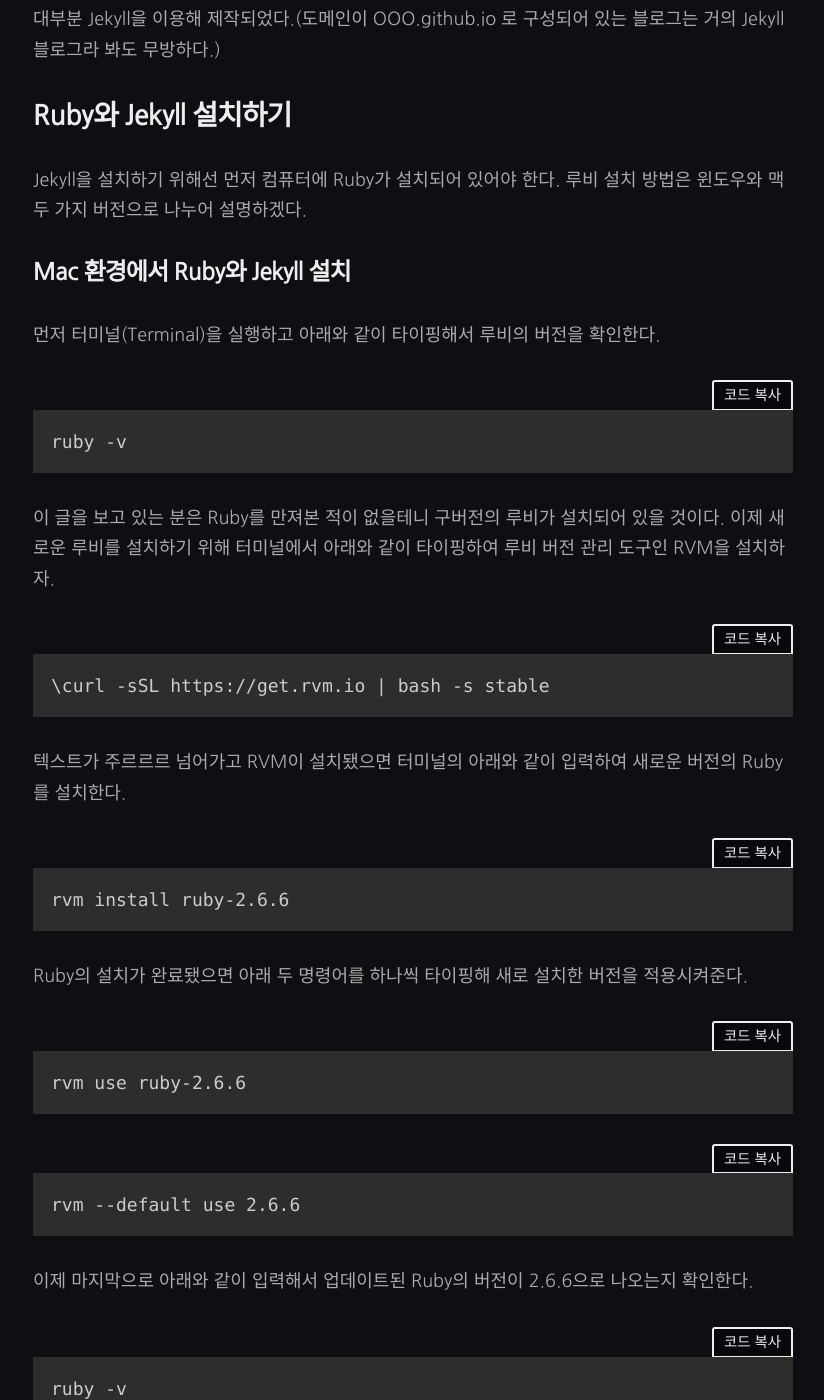
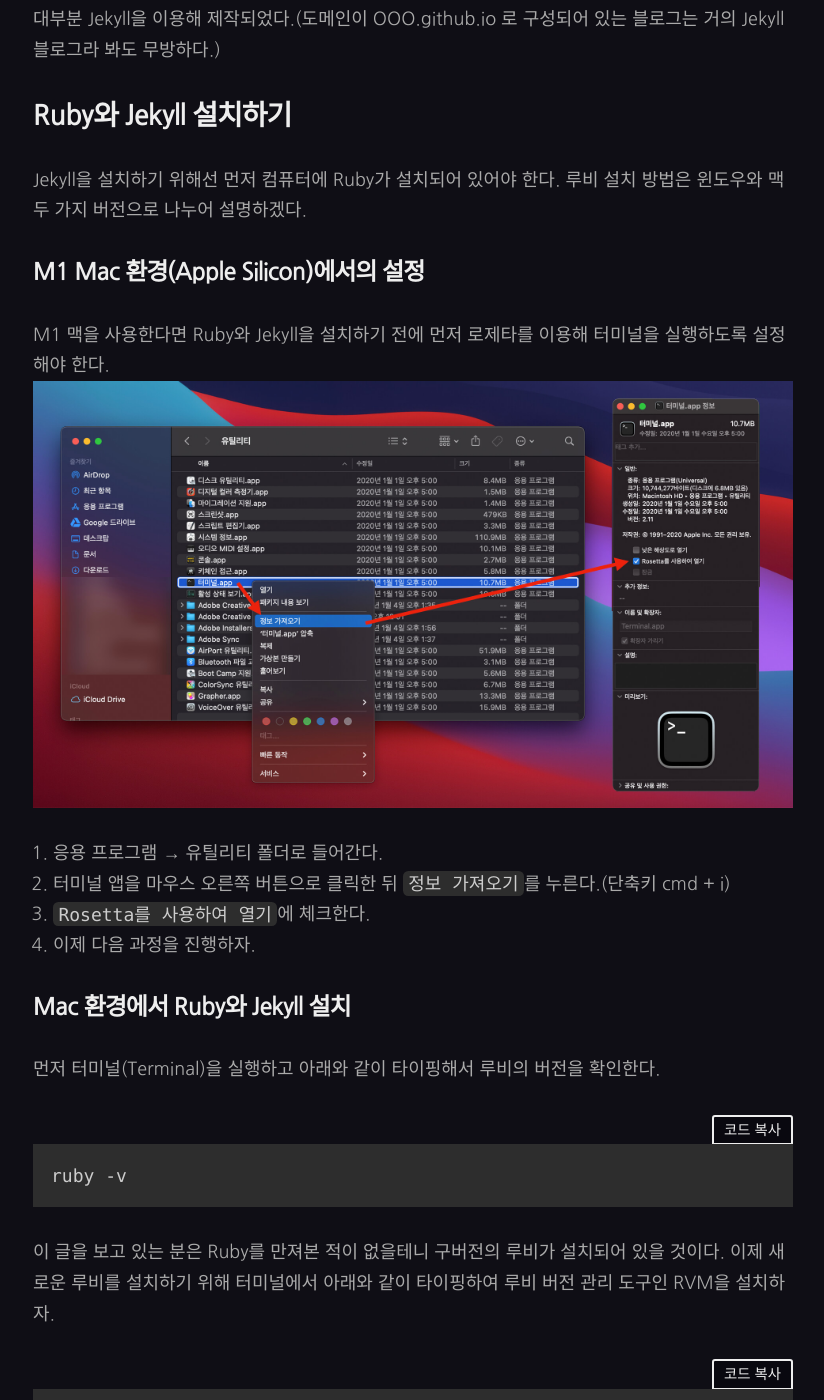
Before and after one commit to ogaeng/ogaeng-blog-dark, a Jekyll site: the page built from _posts/2020-05-01-jekyll-blog-install.md, in a window 1280 px wide and 1400 px high, scrolled down 1343 px. Shown: the whole window, without its empty margins (227-1051 px from the left). Built offline with Jekyll 4.4.1, drawn with Linux system fonts in a browser that asks for light colours; nearby versions of some CDN libraries; some of the changed text lies outside the part shown.

Commit message:
Jekyll 설치 글 업데이트(M1 내용 적용)

```diff
--- a/_posts/2020-05-01-jekyll-blog-install.md
+++ b/_posts/2020-05-01-jekyll-blog-install.md
@@ -27,6 +27,16 @@
 ## Ruby와 Jekyll 설치하기
 
 Jekyll을 설치하기 위해선 먼저 컴퓨터에 Ruby가 설치되어 있어야 한다. 루비 설치 방법은 윈도우와 맥 두 가지 버전으로 나누어 설명하겠다.
+
+### M1 Mac 환경(Apple Silicon)에서의 설정
+
+M1 맥을 사용한다면 Ruby와 Jekyll을 설치하기 전에 먼저 로제타를 이용해 터미널을 실행하도록 설정해야 한다.
+![M1 터미널 로제타 설정](/images/post/20/01-m1.jpeg)
+
+1. 응용 프로그램 → 유틸리티 폴더로 들어간다.
+2. 터미널 앱을 마우스 오른쪽 버튼으로 클릭한 뒤 `정보 가져오기`를 누른다.(단축키 cmd + i)
+3. `Rosetta를 사용하여 열기`에 체크한다.
+4. 이제 다음 과정을 진행하자.
 
 ### Mac 환경에서 Ruby와 Jekyll 설치
 
```
Also changed, not shown: other parts of _posts/2020-05-01-jekyll-blog-install.md (+1 -1 lines), _posts/2019-09-10-googleanalytics-naver-search.md (+1 -1 lines), images/post/20/01-m1.jpeg (added).
